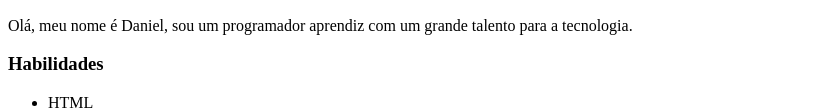
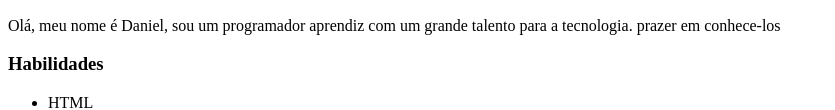
Before and after one commit to DanielRuivo/site, a plain HTML site: page index.html in a window 1280 px wide. Shown: the part 472-582 px from the top of the page, without its empty margins (0-835 px from the left). Drawn offline with Linux system fonts and the light colour scheme.

Commit message:
meu site

```diff
--- a/index.html
+++ b/index.html
@@ -24,7 +24,7 @@
       <article>
         <p>
           Olá, meu nome é Daniel, sou um programador aprendiz com um grande
-          talento para a tecnologia.
+          talento para a tecnologia. prazer em conhece-los
         </p>
       </article>
       <aside>
```
